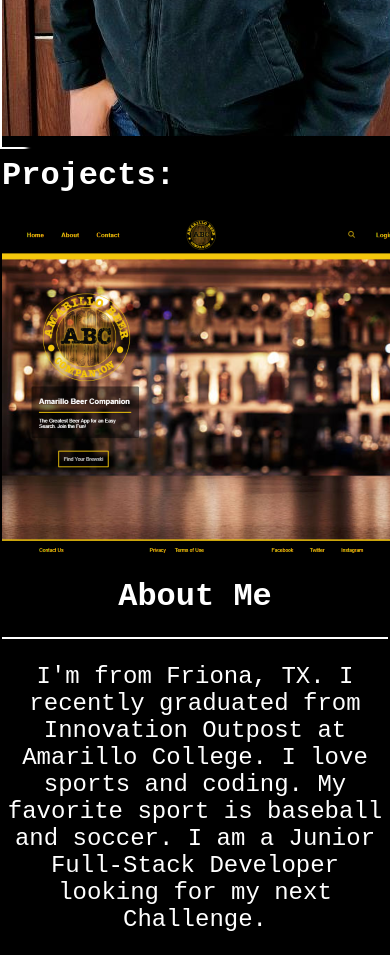
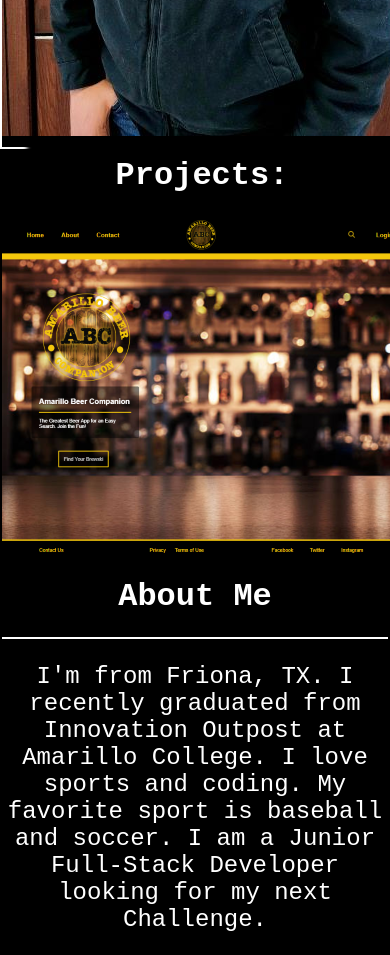
Before and after one commit to OrlandoledezmaG/OrlandoLede, a plain HTML site: page index.html in a window 390 px wide. Shown: the part 760-1715 px from the top of the page. Drawn offline with nearby package versions, Linux system fonts and the light colour scheme; a web font is replaced by a local one.

Commit message:
finish making it responsive

```diff
--- a/style.css
+++ b/style.css
@@ -265,6 +265,16 @@ footer {
 
     }
 
+    #title h1{
+        text-align: center;
+    }
+
+    #projects {
+        display: flex;
+        flex-direction: column;
+        justify-content: center;
+        align-items: center;
+    }
 
     .center {
         flex-wrap: wrap;
```
